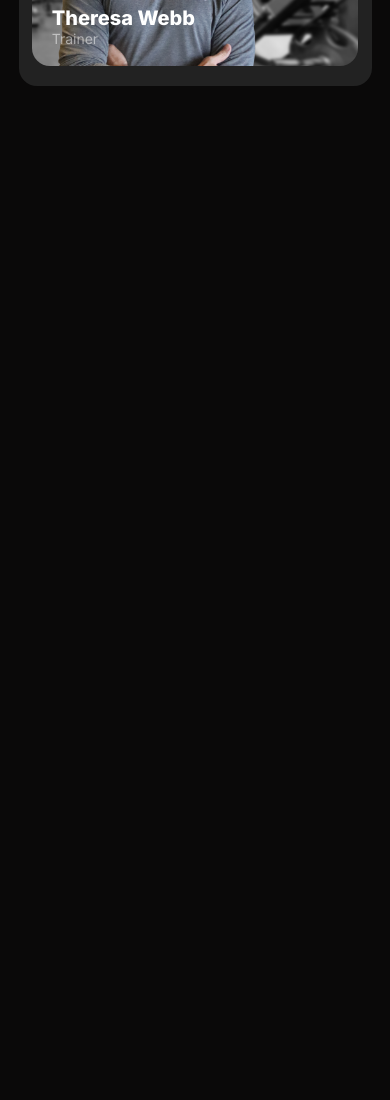
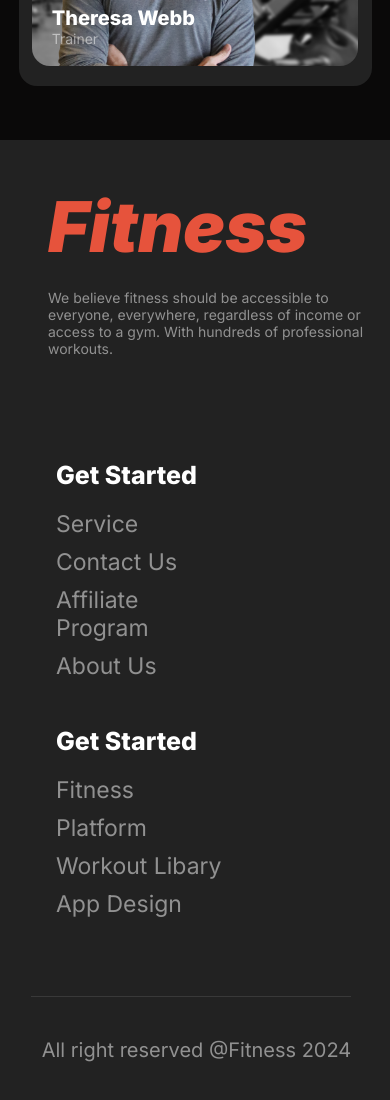
Before and after one commit to Diponkor99/Assignment-2, a plain HTML site: page index.html in a window 390 px wide. Shown: the part 6066-7166 px from the top of the page. Before the commit the page ends 6206 px from the top, so only its background shows below. Drawn offline with Linux system fonts and the light colour scheme; a web font is replaced by a local one.

Commit message:
complite project

```diff
--- a/index.html
+++ b/index.html
@@ -200,7 +200,33 @@
         </section>
 
     </main>
-    <footer></footer>
+    <footer class="footer">
+        <div class="footer-main">
+            <div class="footer1">
+                <h1 class="footer-name">Fitness</h1>
+                <p class="footer-p">We believe fitness should be accessible to everyone, everywhere, regardless of income or access to a gym. With hundreds of professional workouts.</p>
+            </div>
+            <div class="footer2">
+                <h3 class="footer-gat">Get Started</h3>
+                <p class="footer-dittaless">Service</p>
+                <p class="footer-dittaless">Contact Us</p>
+                <p class="footer-dittaless">Affiliate Program</p>
+                <p class="footer-dittaless">About Us</p>
+            </div>
+            <div class="footer3">
+                <h3 class="footer-gat">Get Started</h3>
+                <p class="footer-dittaless">Fitness</p>
+                <p class="footer-dittaless">Platform</p>
+                <p class="footer-dittaless">Workout Libary</p>
+                <p class="footer-dittaless">App Design</p>
+            </div>
+        </div>
+        <div class="inline">
+
+        </div>
+        <p class="copiried">All right reserved @Fitness 2024</p>
+
+    </footer>
 
 </body>
 </html>
--- a/style.css
+++ b/style.css
@@ -1149,3 +1149,152 @@ text-align:center;
 
 
 }
+/* footer......compilite */
+.footer{
+    width: 1440px;
+    height: 489px;
+    background-color: #222222;
+
+}
+.footer1{
+   width: 443px;
+   height: 176px;
+       /* border: 1px solid tomato; */
+       margin-top:66px ;
+    margin-bottom:152px;
+}
+.footer-name{
+    font-size: 70px;
+    font-weight: 900;
+    font-style: italic;
+    color:#E6533C ;
+}
+.footer-p{
+    font-size: 14px;
+    font-weight:400 ;
+    color: rgba(255, 255, 255, 0.5);
+    width: 443px;
+    height: 72px;
+    margin-top:20px ;
+}
+.footer2{
+    width:181px ;
+    height:249 ;
+    /* border: 1px solid tomato; */
+    margin-top:66px ;
+    margin-bottom: 80px;
+}
+.footer3{
+    width: 181px;
+    height:249px ;
+    /* border: 1px solid tomato; */
+    margin-top:66px ;
+    margin-bottom: 80px;
+}
+.footer-gat{
+    font-size: 32px;
+    font-weight: 800;
+    color: #FFFFFF;
+
+}
+.footer-dittaless{
+    font-size: 23px;
+    font-weight:400 ;
+    color: rgba(255, 255, 255, 0.5);
+    margin-bottom: 20px;
+}
+.footer-main{
+    display: flex;
+    justify-content: space-around;
+    align-items: center;
+
+}
+.inline{
+    width:1059.5px ;
+    height: 0.5px;
+    background-color: rgba(255, 255, 255, 0.1);
+    margin-left: 10%;
+}
+.copiried{
+    font-size: 20px;
+    font-weight: 400;
+    color: rgba(255, 255, 255, 0.5);
+    text-align: center;
+    margin-top: 36px;
+
+}
+@media screen and (max-width:576px){
+    .footer{
+        width:393px;
+        height:986px;
+        background-color: #222222;
+
+    }
+    .footer1{
+        width: 317px;
+        height: 180px;
+            /* border: 1px solid tomato; */
+            margin-top:44px ;
+         margin-bottom:30px;
+         margin-left: 20px;
+     }
+     .footer-name{
+         font-size: 70px;
+         font-weight: 900;
+         font-style: italic;
+         color:#E6533C ;
+     }
+     .footer-p{
+         font-size: 14px;
+         font-weight:400 ;
+         color: rgba(255, 255, 255, 0.5);
+         width: 317px;
+         height: 96px;
+         margin-top:20px ;
+     }
+     .footer2{
+        width:181px ;
+        height:180px;
+        /* border: 1px solid tomato; */
+        margin-left: -100px;
+        margin-bottom: 20px;
+    }
+    .footer3{
+        width: 181px;
+        height:190px ;
+        /* border: 1px solid tomato; */
+        margin-left: -100px;
+    }
+
+     .footer-main{
+        flex-direction: column;
+        align-items: center;
+
+    }
+    .footer-gat{
+        font-size: 25px;
+        font-weight: 800;
+        color: #FFFFFF;
+        margin-bottom: 20px;
+
+    }
+    .footer-dittaless{
+        font-size: 23px;
+        font-weight:400 ;
+        color: rgba(255, 255, 255, 0.5);
+        margin-bottom: 10px;
+    }
+    .inline{
+        width:320px ;
+        height: 0.5px;
+        background-color: rgba(255, 255, 255, 0.1);
+        margin-left: 8%;
+    }
+    .copiried{
+        font-size: 20px;
+        font-weight: 400;
+        color: rgba(255, 255, 255, 0.5);
+        text-align: center;
+        margin-top: 41px;
+
+}
```
